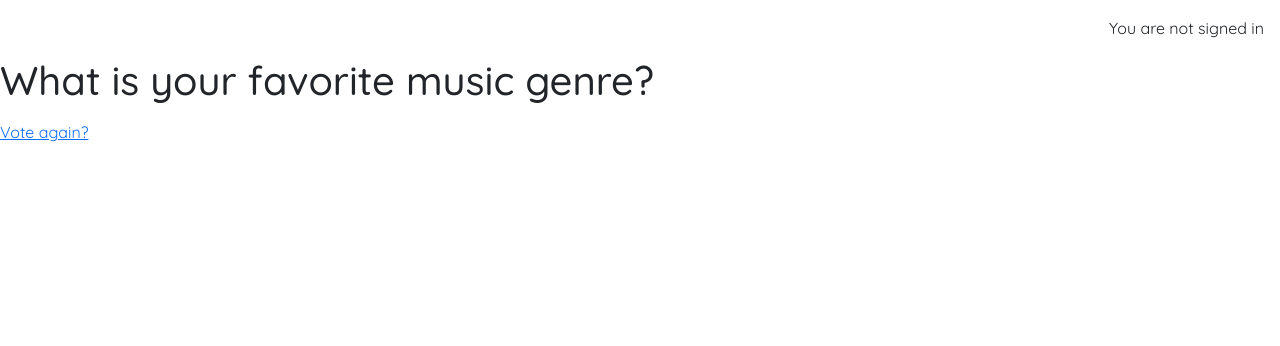
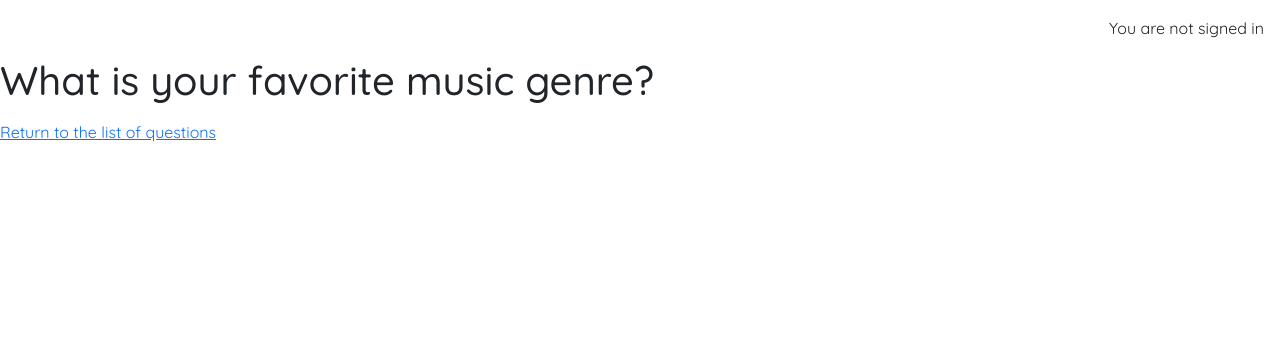
Before and after one commit to luddehs/Svartklubben-FM, a Django app: page /polls/1/results/ in a window 1280 px wide. Shown: the part 74-420 px from the top of the page. Run offline with Django 4.2, Linux system fonts and the light colour scheme; data comes from the database, SQL or seed files in the repository; data that the repository does not hold is empty; some libraries are stand-ins or nearby versions.

Commit message:
Add return button for polls questions

```diff
--- a/polls/templates/polls/results.html
+++ b/polls/templates/polls/results.html
@@ -10,6 +10,6 @@
 {% endfor %}
 </ul>
 
-<a href="{% url 'polls:detail' question.id %}">Vote again?</a>
+<a href="{% url 'polls:index' %}">Return to the list of questions</a>
 
 {% endblock content %}
--- a/polls/views.py
+++ b/polls/views.py
@@ -14,11 +14,11 @@ class IndexView(generic.ListView):
 
     def get_queryset(self):
         """
-        Return the last five published questions (not including those set to be
+        Return the last ten published questions (not including those set to be
         published in the future).
         """
         return Question.objects.filter(pub_date__lte=timezone.now()).order_by("-pub_date")[
-            :5
+            :10
         ]
 
 
```
